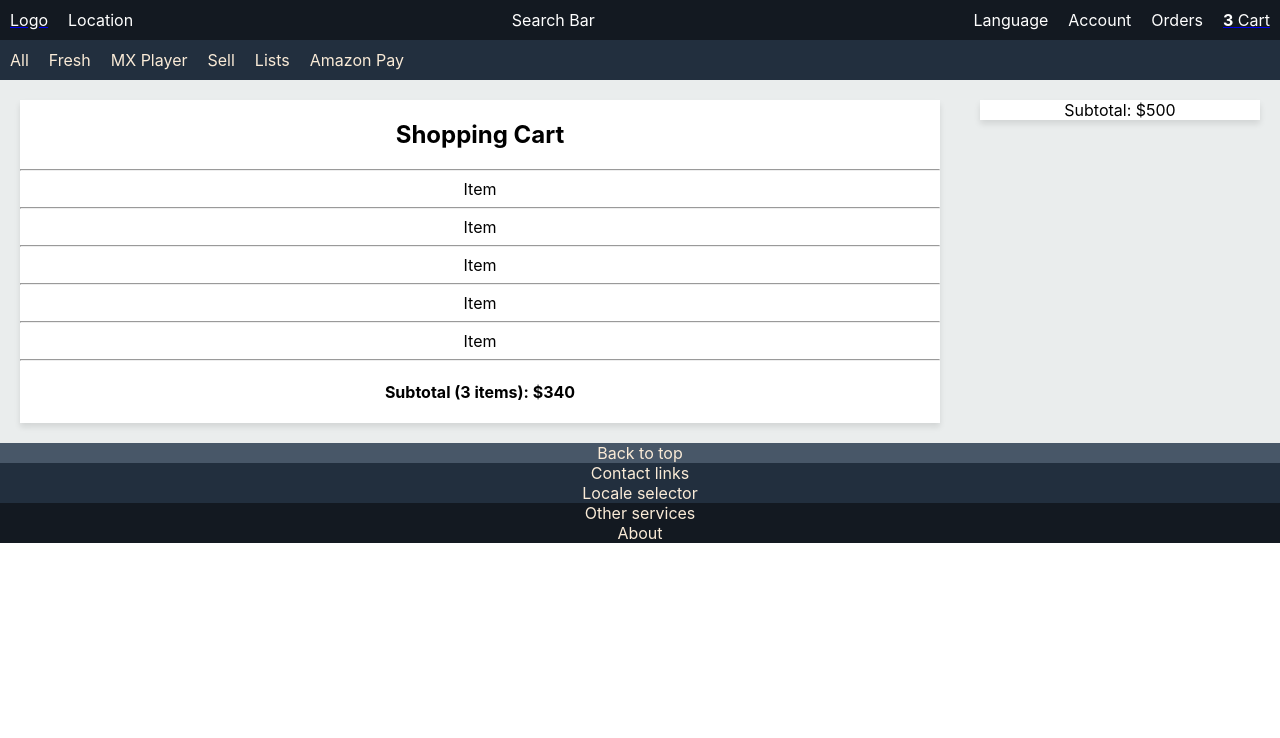
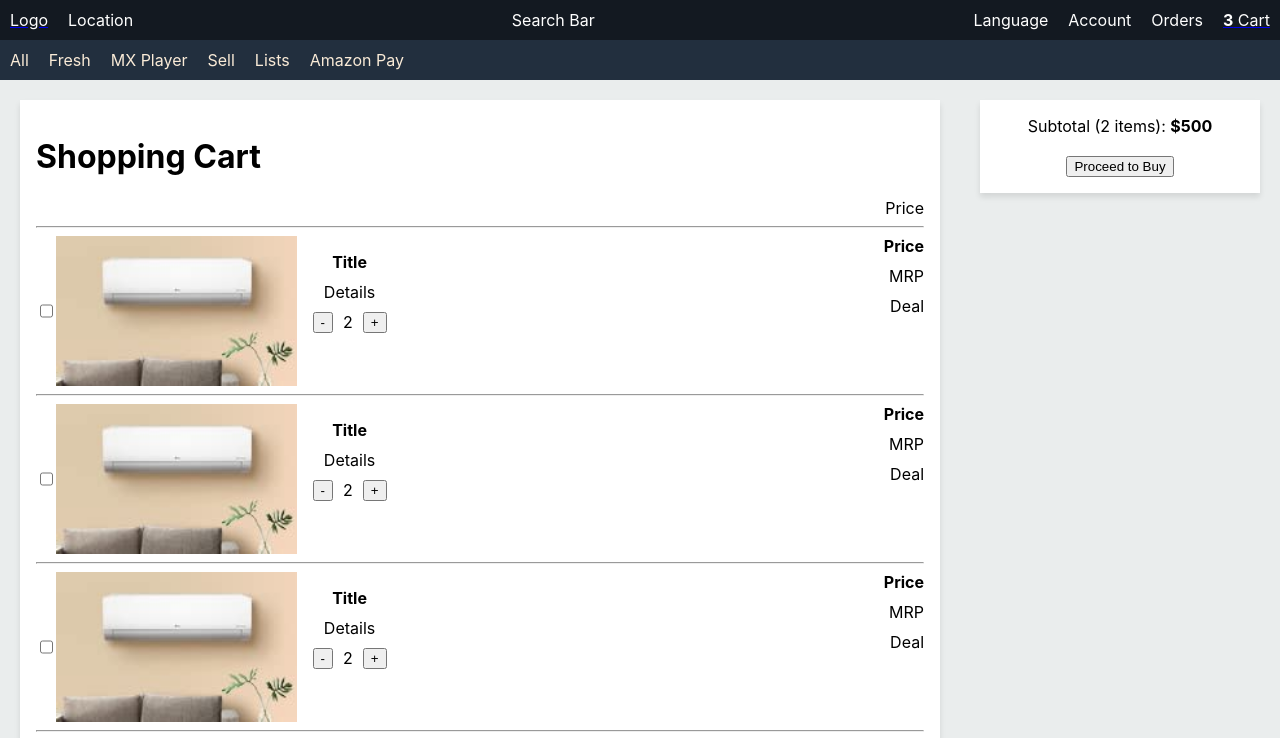
Before and after one commit to ishu9bansal/amazon-clone, a React (Create React App) app: page /cart in a window 1280 px wide. Shown: the top 738 px of the page. Built offline with nearby package versions, Linux system fonts and the light colour scheme.

Commit message:
fix cart items layout

```diff
--- a/src/App.css
+++ b/src/App.css
@@ -183,6 +183,8 @@
 
 .summary-card {
   margin: 20px;
+  padding: 16px;
+  gap: 20px;
   background: white;
   box-shadow: 0 4px 6px rgba(0, 0, 0, 0.1);
   overflow: hidden;
@@ -193,7 +195,49 @@
 
 .shopping-cart {
   margin: 20px;
+  padding: 16px;
   background: white;
   box-shadow: 0 4px 6px rgba(0, 0, 0, 0.1);
   overflow: hidden;
 }
+
+.cart-item {
+  display: flex;
+  flex-direction: row;
+}
+
+.cart-item-image {
+  height: 150px;
+}
+
+.item-details {
+  padding: 16px;
+  gap: 10px;
+  display: flex;
+  flex-direction: column;
+}
+
+.item-price {
+  margin-left: auto;
+  display: flex;
+  flex-direction: column;
+  gap: 10px;
+  align-items: end;
+}
+
+.cart-item-quantity {
+  display: inline-flex;
+  gap: 10px;
+}
+
+.cart-title {
+  text-align: left
+}
+
+.cart-price-label {
+  text-align: right;
+}
+
+.cart-subtotal {
+  text-align: right;
+}
--- a/src/App.js
+++ b/src/App.js
@@ -50,23 +50,48 @@ function Cart() {
   return <div className='cart-page'>
     <div className='cart-section'>
       <div className='shopping-cart'>
-        <h2>Shopping Cart</h2>
+        <h1 className='cart-title'>Shopping Cart</h1>
+        <div className='cart-price-label'>Price</div>
         <hr />
         <CartItem />
         <CartItem />
         <CartItem />
         <CartItem />
         <CartItem />
-        <h4>Subtotal (3 items): $340</h4>
+        <h4 className='cart-subtotal'>Subtotal (3 items): $340</h4>
       </div>
     </div>
-    <div className='summary-section' ><div className='summary-card'>Subtotal: $500</div></div>
+    <div className='summary-section' >
+      <div className='summary-card'>
+        <div>Subtotal (2 items): <strong>$500</strong></div>
+        <button>Proceed to Buy</button>
+      </div>
+    </div>
   </div>;
 }
 
 function CartItem() {
   return <>
-    Item
+    <div className='cart-item'>
+      <input type='checkbox' />
+      <img src={proImg} alt="Card Image" class="cart-item-image" />
+      <div className='item-details'>
+        <span><strong>Title</strong></span>
+        <span>Details</span>
+        <div className='cart-item-quantity'>
+          <button>-</button>
+          <div>2</div>
+          <button>+</button>
+        </div>
+
+      </div>
+      <div className='item-price'>
+        <span><strong>Price</strong></span>
+        <span>MRP</span>
+        <div>Deal</div>
+
+      </div>
+    </div>
     <hr />
   </>
 }
```
